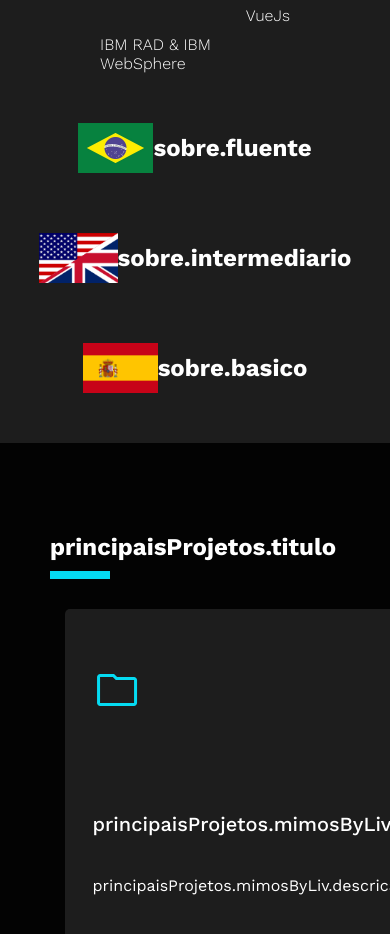
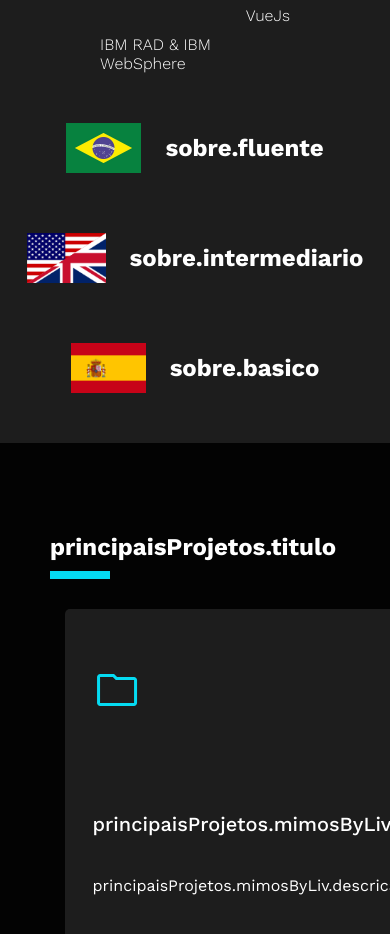
Before and after one commit to IagoBaldani/my-portfolio-react, a React (Vite) app: page / in a window 390 px wide. Shown: the part 1600-2534 px from the top of the page. Built offline with nearby package versions, Linux system fonts and the light colour scheme; the HTML template or start-up script is replaced by a standard one.

Commit message:
Correção responsividade linguagens

```diff
--- a/src/components/Sobre/styles.css
+++ b/src/components/Sobre/styles.css
@@ -98,3 +98,9 @@
     align-items: center;
     justify-content: space-evenly;
 }
+
+@media (max-width: 500px){
+    .lang h2{
+        margin-left: 1em;
+    }
+}
--- a/src/index.css
+++ b/src/index.css
@@ -120,6 +120,10 @@ a{
   .contato{
     padding: 90px 20px 20px 20px;
   }
+
+  .lang{
+    padding: 0;
+  }
 }
 
 @media (max-width: 430px){
```
